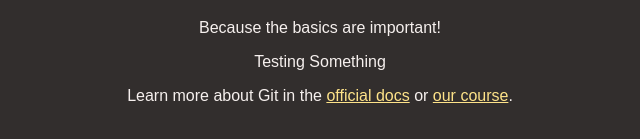
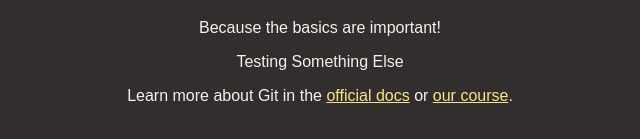
Before and after one commit to captainNeda/github-crash-course, a plain HTML site: page index.html in a window 1280 px wide. Shown: the part 209-348 px from the top of the page, 320-960 px from the left. Drawn offline with Linux system fonts and the light colour scheme.

Commit message:
Testing Something Else

```diff
--- a/index.html
+++ b/index.html
@@ -15,7 +15,7 @@
     <main>
       <section>
         <p>Because the basics are important!</p>
-        <p>Testing Something</p>
+        <p>Testing Something Else</p>
         <p>
           Learn more about Git in the
           <a href="https://git-scm.com/book/en/v2">official docs</a> or
```
